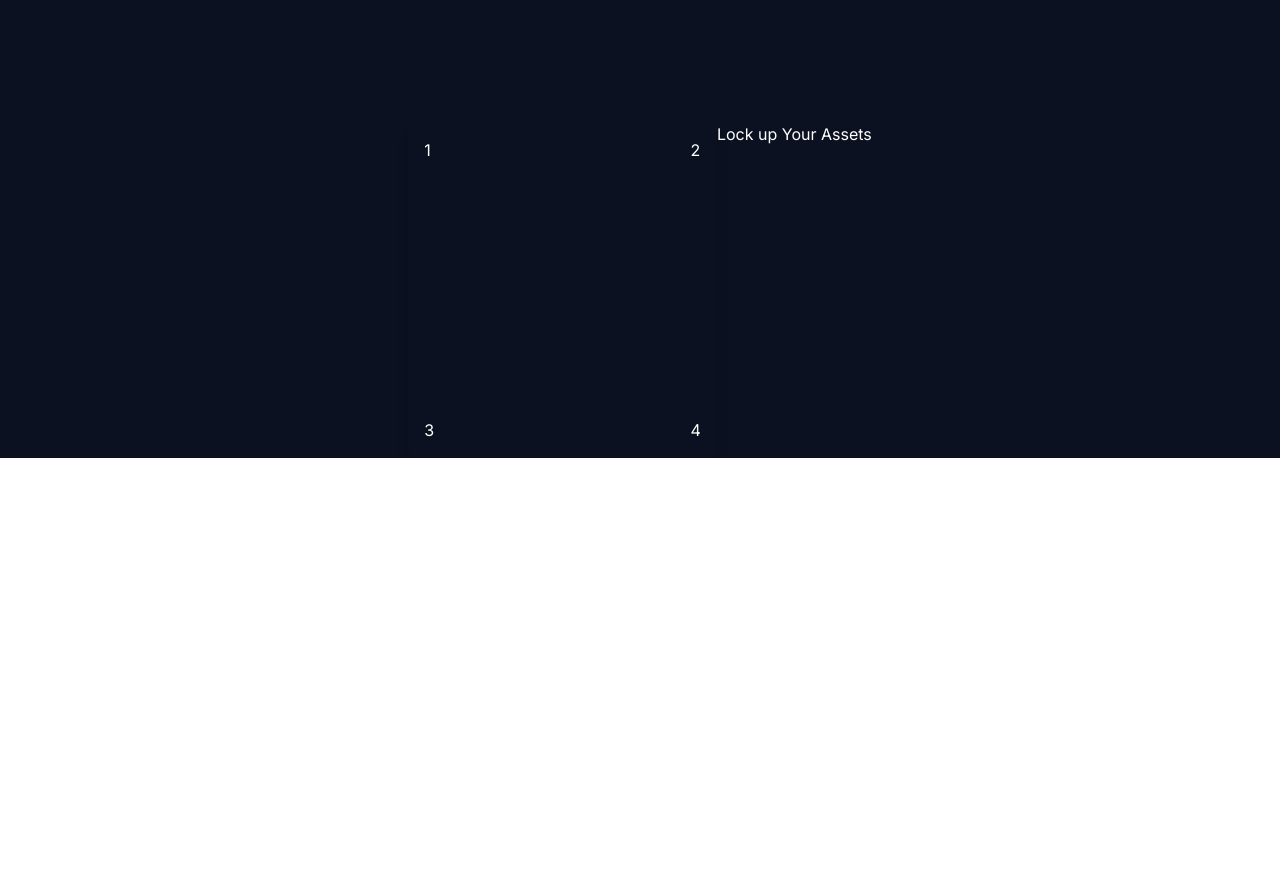
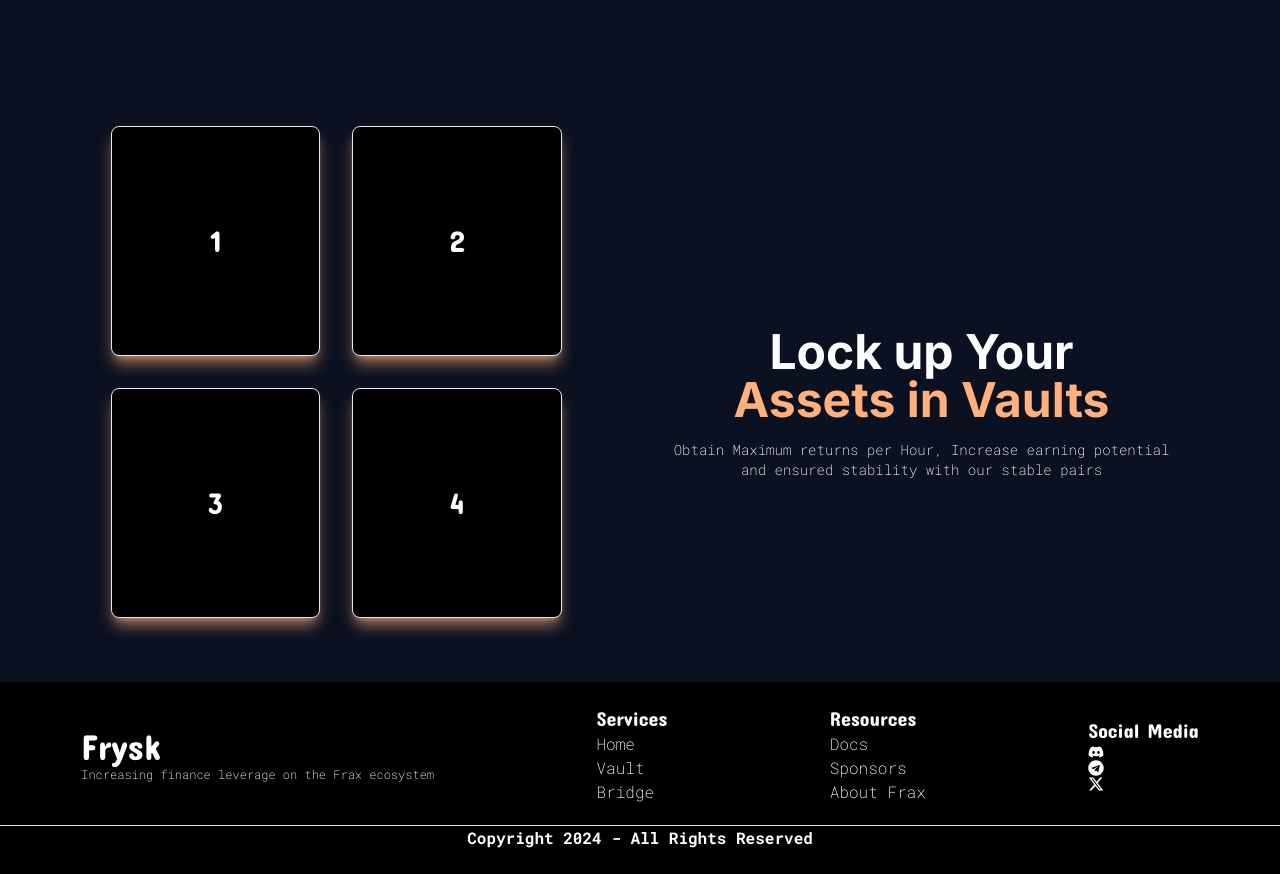
Before and after one commit to vector-10/frysk-app, a Next.js app: page / in a window 1280 px wide. Shown: the part 1160-2034 px from the top of the page. Before the commit the page ends 1618 px from the top, so only its background shows below. Built offline with nearby package versions, Linux system fonts and the light colour scheme.

Commit message:
chore:setup

```diff
--- a/app/page.js
+++ b/app/page.js
@@ -2,6 +2,9 @@
 import React from 'react';
 import Header from "../components/Header";
 import { SiWalletconnect } from "react-icons/si";
+import { FaDiscord } from "react-icons/fa";
+import { FaTelegram } from "react-icons/fa";
+import { FaXTwitter } from "react-icons/fa6";
 
 export default function Home() {
   return (
@@ -20,7 +23,7 @@ export default function Home() {
         Explore Markets
         </button>
       </div>
-      <div class="grid grid-cols-3 divide-x text-lg mt-[12rem] regular text-center border mx-[8rem] md:mx-[14rem] h-[7rem] bg-black text-white rounded-lg shadow-lg shadow-[#ffb07c9e]">
+      <div class="grid grid-cols-3 divide-x text-lg mt-[12rem] regular text-center border mx-[4rem] md:mx-[14rem] h-[7rem] bg-black text-white rounded-lg shadow-lg shadow-[#ffb07c9e]">
           <div className='flex flex-col justify-center items-center rounded-sm cursor-pointer '>
            <p className='text-xs'>Trading Volume</p>
            <p className='font-bold wiggly text-4xl'>1</p>
@@ -40,22 +43,44 @@ export default function Home() {
 
         <section className='flex flex-col justify-center items-center text-white mt-[10rem] mb-[10rem] font-bold text-center'>
           <h1 className='text-5xl'> <span className='text-[#FFB07C]'>Surplus</span> Yields <br/> <span className='text-[#FFB07C]'>Maximum</span> Stakes!</h1>
-          <p className='regular text-sm mt-[2rem]'> Featuring a variety of assets from across EVM and Cosmos, with new assets added regularly</p>
+          <p className='regular mt-[2rem]'> Featuring a variety of assets from across EVM and Cosmos, with new assets added regularly</p>
         </section>
     </div>
 
-    <div className='flex text-white justify-center'>
-      <div className='grid grid-cols-2 grid-rows-2 gap-[16rem] p-4 shadow-lg rounded-lg'>
-        <p>1</p>
-        <p>2</p>
-        <p>3</p>
-        <p>4</p>
+    <div className='flex md:flex-row flex-col text-white justify-center space-x-28 '>
+      <div className='grid grid-cols-2 grid-rows-2 gap-[2rem] font-bold wiggly text-3xl text-center '>
+        <p className='border md:p-[6rem] p-[4rem] bg-black rounded-lg shadow-lg shadow-[#ffb07c9e]'>1</p>
+        <p className='border md:p-[6rem] p-[4rem] bg-black rounded-lg shadow-lg shadow-[#ffb07c9e]'>2</p>
+        <p className='border md:p-[6rem] p-[4rem] bg-black rounded-lg shadow-lg shadow-[#ffb07c9e]'>3</p>
+        <p className='border md:p-[6rem] p-[4rem] bg-black rounded-lg shadow-lg shadow-[#ffb07c9e]'>4</p>
       </div>
-      <div className='text flex flex '>
-        <h1>Lock up Your Assets</h1>
-        <p className='m'></p>
+      <div className='text flex flex-col justify-center text-center'>
+        <h1 className='text-5xl font-bold mb-4 mt-16 '>Lock up Your <br /> <span className='text-[#FFB07C]'>Assets in Vaults</span> </h1>
+        <p className='regular text-sm'>Obtain Maximum returns per Hour, Increase earning potential <br /> and ensured stability with our stable pairs</p>
       </div>
     </div>
+
+    <footer className='text-white mt-[4rem] bg-black h-[12rem] regular'>
+      <div className='border-b flex justify-around items-center h-[9rem] '>
+        <div className='logo-name'>
+         <h1 className='hover:scale-75 transition duration-500 ease-in-out text-4xl wiggly'>Frysk</h1>
+         <p className=' text-xs'>Increasing finance leverage on the Frax ecosystem</p>
+        </div>
+        <div className='logo-name'>
+         <p className='font-bold wiggly text-xl'>Services</p>
+         <ul><li>Home</li> <li>Vault</li> <li>Bridge</li> </ul>
+        </div>
+        <div className='logo-name'>
+         <p className='font-bold wiggly text-xl'>Resources</p>
+         <ul><li>Docs</li> <li>Sponsors</li> <li>About Frax</li> </ul>
+        </div>
+        <div className='logo-name'>
+         <p className='font-bold wiggly text-xl'>Social Media</p>
+         <ul ><li><FaDiscord /></li> <li><FaTelegram /></li> <li><FaXTwitter /></li> </ul>
+        </div>
+      </div>
+      <p className='text-center flex flex-col justify h-1 font-bold'>Copyright 2024 - All Rights Reserved</p>
+    </footer>
     </main>
   );
 }
```
